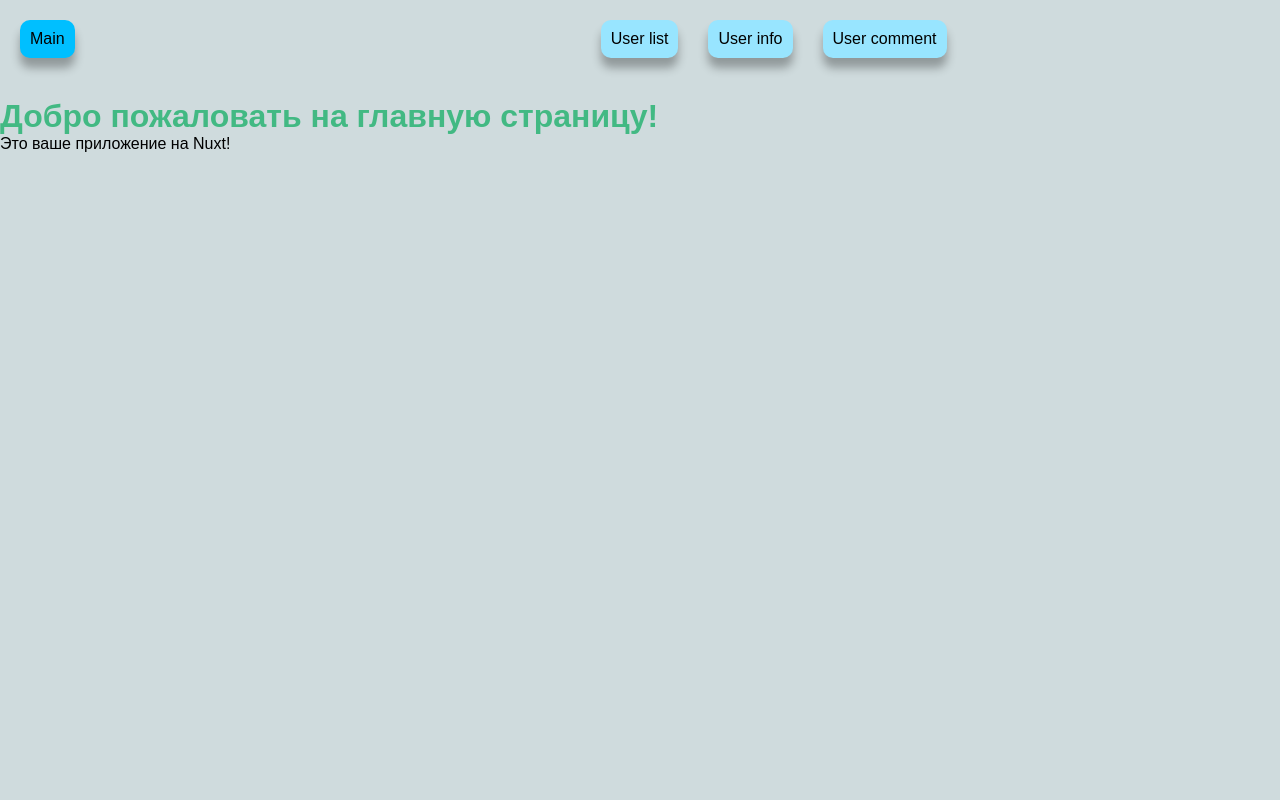
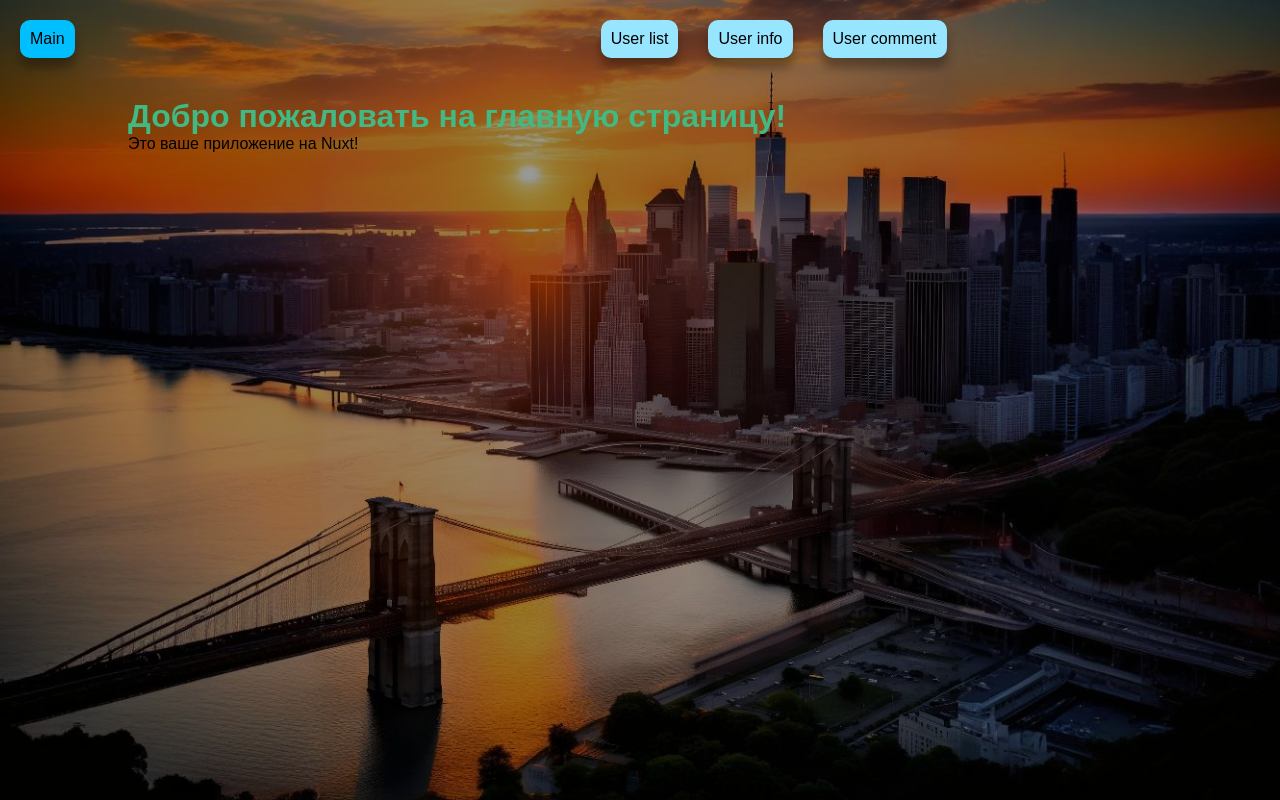
Before and after one commit to dfajl/my-nuxt3-project, a Nuxt app: page / in a window 1280 px wide. Built offline with nearby package versions, Linux system fonts and the light colour scheme.

Commit message:
adds asses folder

```diff
--- /dev/null
+++ b/assets/styles/indexPage.scss
@@ -0,0 +1,18 @@
+h1 {
+	color: #42b983;
+}
+.main_container {
+	width: 80%;
+	position: relative;
+	z-index: 1;
+	margin: 0 auto;
+}
+.main_background {
+	width: 100%;
+	height: 100%;
+	position: absolute;
+	top: 0;
+	left: 0;
+	filter: brightness(0.6);
+	object-fit: cover;
+}
--- /dev/null
+++ b/assets/styles/uiNavBar.scss
@@ -0,0 +1,39 @@
+nav {
+	display: flex;
+	justify-content: start;
+	align-items: center;
+	margin-bottom: 20px;
+	gap: 30px;
+	padding: 20px;
+	width: 100%;
+	position: relative;
+	z-index: 1;
+
+	a:first-child {
+		margin-right: 40%;
+		background: #00bfff;
+	}
+
+	a {
+		background: #98e5ff;
+		display: flex;
+		padding: 10px;
+		border-radius: 10px;
+		justify-content: center;
+		align-items: center;
+		text-decoration: none;
+		color: #000000;
+		box-shadow: 0 10px 10px 0 rgba(0, 0, 0, 0.3);
+		transition: 0.3s;
+
+		&:hover {
+			background: #bae7f6;
+		}
+	}
+
+	.active {
+		background: #bae7f671;
+		transition: 0.1s;
+		color: #848484;
+	}
+}
--- a/components/UI/UINavBar.vue
+++ b/components/UI/UINavBar.vue
@@ -12,41 +12,5 @@
 	// Здесь можно добавить логику, если необходимо
 </script>
 <style scoped lang="scss">
-	nav {
-		display: flex;
-		justify-content: start;
-		align-items: center;
-		margin-bottom: 20px;
-		gap: 30px;
-		padding: 20px;
-		width: 100%;
-
-		a:first-child {
-			margin-right: 40%;
-			background: #00bfff;
-		}
-
-		a {
-			background: #98e5ff;
-			display: flex;
-			padding: 10px;
-			border-radius: 10px;
-			justify-content: center;
-			align-items: center;
-			text-decoration: none;
-			color: #000000;
-			box-shadow: 0 10px 10px 0 rgba(0, 0, 0, 0.3);
-			transition: 0.3s;
-
-			&:hover {
-				background: #bae7f6;
-			}
-		}
-
-		.active {
-			background: #bae7f671;
-			transition: 0.1s;
-			color: #848484;
-		}
-	}
+	@import '@/assets/styles/uiNavBar.scss';
 </style>
--- a/package.json
+++ b/package.json
@@ -16,6 +16,7 @@
     "vue-router": "latest"
   },
   "devDependencies": {
+    "@types/vue": "^1.0.31",
     "sass": "^1.85.0",
     "sass-loader": "^16.0.4"
   }
--- a/pages/index.vue
+++ b/pages/index.vue
@@ -1,33 +1,30 @@
 <template>
-	<div>
+	<div class="main_container">
 		<h1>Добро пожаловать на главную страницу!</h1>
 		<p>Это ваше приложение на Nuxt!</p>
 	</div>
+	<img
+		class="main_background overlay"
+		:src="mainBackground"
+		alt="mainBackground"
+	/>
 </template>
 
 <script setup lang="ts">
-	import { useUserStore } from '../stores/exampleStore';
-	import { computed } from 'vue';
+	import { useUserStore } from '@/stores/exampleStore';
+	import mainBackground from '@/assets/images/backgrounds/background_main.jpg';
+
+	console.log(mainBackground);
 
 	const userStore = useUserStore();
-
-	const login = () => {
-		userStore.setUser({ username: 'example' });
-	};
-
-	const logout = () => {
-		userStore.logout();
-	};
 
 	// Получаем данные из Store
 	const user = computed(() => userStore.user);
 	const isLoggedIn = computed(() => userStore.isLoggedIn);
 	const number = computed(() => userStore.number);
-	console.log(number);
+	console.log(number.value);
 </script>
 
-<style scoped>
-	h1 {
-		color: #42b983;
-	}
+<style scoped lang="scss">
+	@import '@/assets/styles/indexPage.scss';
 </style>
--- a/stores/exampleStore.ts
+++ b/stores/exampleStore.ts
@@ -1,25 +1,20 @@
 // stores/user.ts
 import { defineStore } from 'pinia';
-import { ref } from 'vue';
 
-interface User {
-	username: string;
-}
-
-export const useUserStore = defineStore('user', () => {
-	const user = ref<User | null>(null);
-	const isLoggedIn = ref(false);
-	const number = ref(33);
-	const setUser = (newUser: User) => {
-		user.value = newUser;
-		isLoggedIn.value = true;
-		number.value = 666;
-	};
-
-	const logout = () => {
-		user.value = null;
-		isLoggedIn.value = false;
-	};
-
-	return { user, isLoggedIn, setUser, logout, number };
+export const useUserStore = defineStore('user', {
+	state: () => ({
+		user: '',
+		isLoggedIn: false,
+		number: 555,
+	}),
+	actions: {
+		setUser(user: string) {
+			this.user = user;
+			this.isLoggedIn = true;
+		},
+		logout() {
+			this.user = '';
+			this.isLoggedIn = false;
+		},
+	},
 });
```
Also changed, not shown: tsconfig.json (+9 -1 lines), assets/images/backgrounds/background_main.jpg (added), 1 other file (tests, documents, lock files or other folders).
